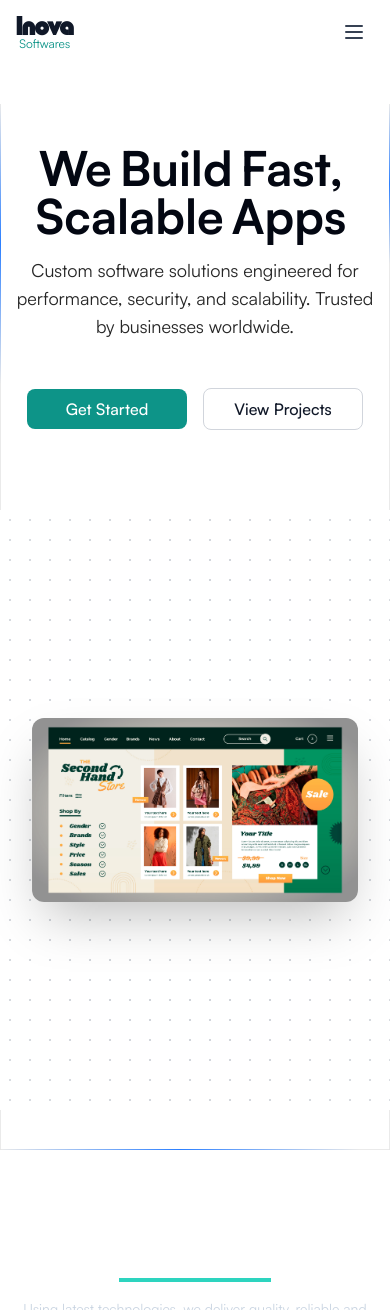
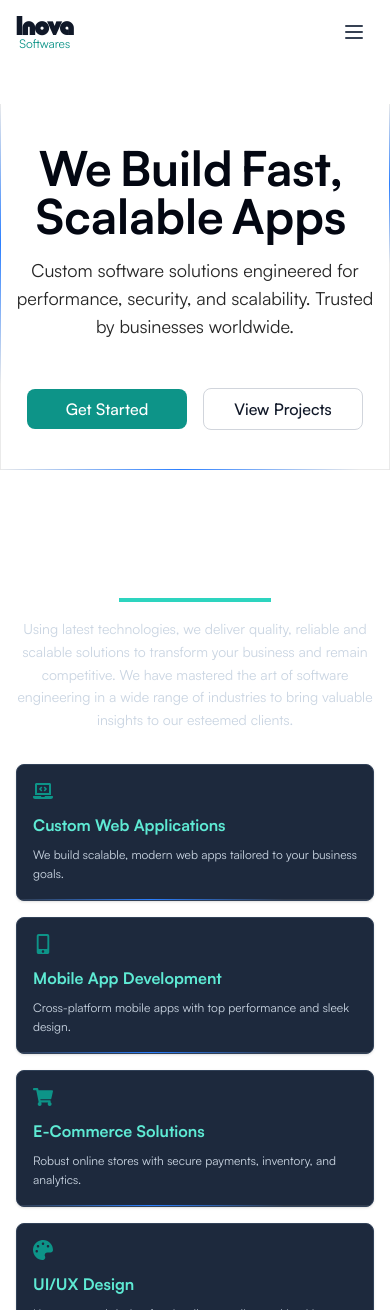
Before and after one commit to Brian-Rotich20/inovasoftwares, a Next.js app: page / in a window 390 px wide. Shown: the top 1310 px of the page. Built offline with nearby package versions, Linux system fonts and the light colour scheme.

Commit message:
dotted background

```diff
--- a/app/components/HeroSection1.tsx
+++ b/app/components/HeroSection1.tsx
@@ -78,7 +78,7 @@ export function HeroSection1() {
             </a>
         </motion.div>
 
-        {/* Dotted Background Section - Full Width */}
+        {/* Image Section - Hidden on small screens, dotted background on larger screens */}
         <motion.div
           initial={{
             opacity: 0,
@@ -92,9 +92,9 @@ export function HeroSection1() {
             duration: 0.3,
             delay: 1.2,
           }}
-          className="relative z-10 mt-20 -mx-4 md:-mx-8 lg:-mx-12"
+          className="relative z-10 mt-20 hidden md:block -mx-4 md:-mx-8 lg:-mx-12"
         >
-          {/* Full Width Dotted Background Container */}
+          {/* Full Width Dotted Background Container - Only on medium+ screens */}
           <div className="relative flex min-h-[600px] w-screen items-center justify-center bg-white">
             {/* Dotted Background */}
             <div
```
